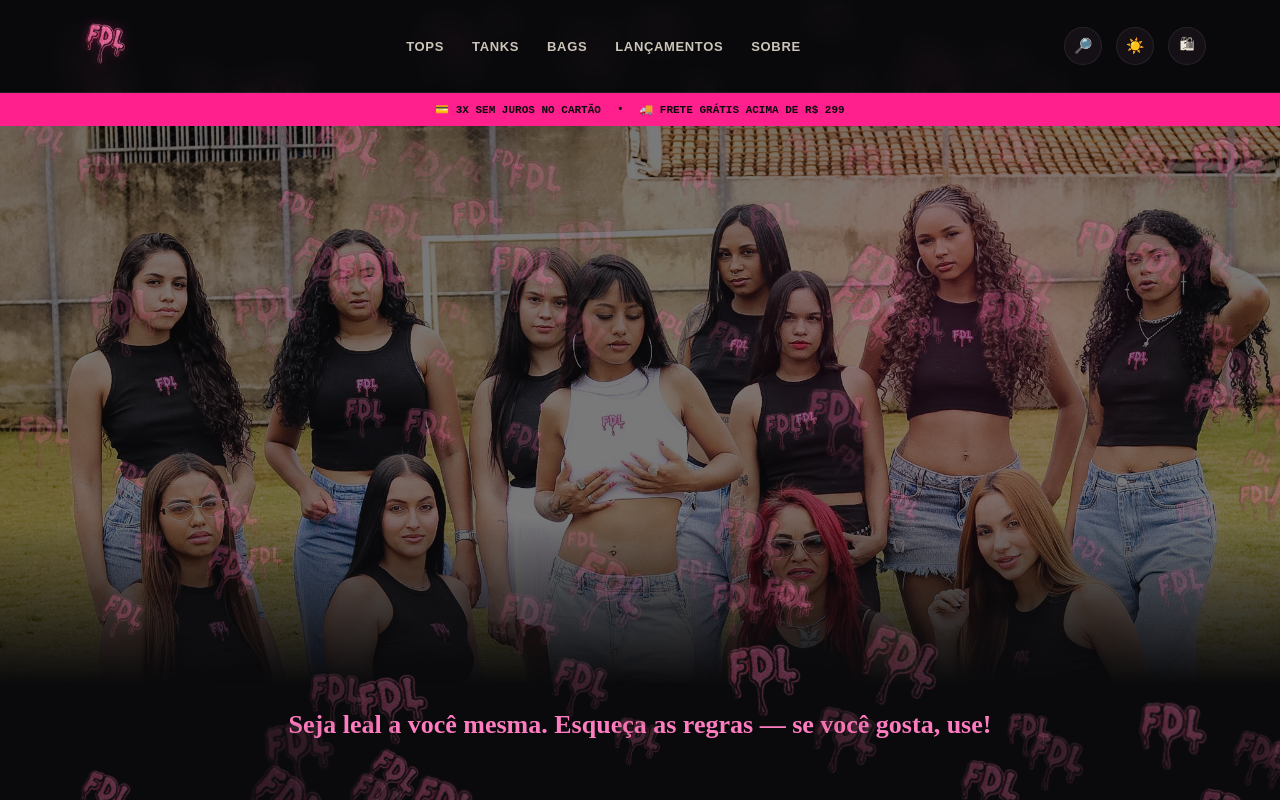
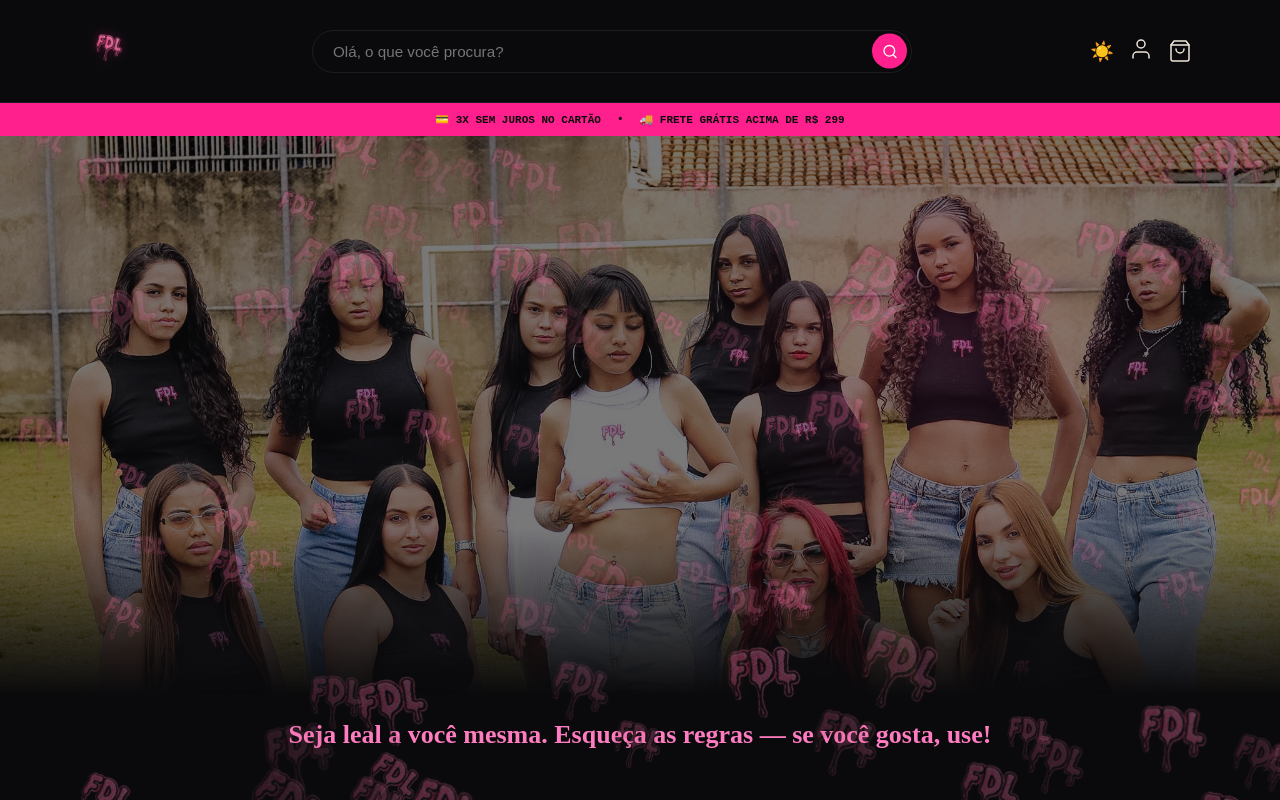
Before and after one commit to SamuelcCouto/fidele, a Next.js app: page / in a window 1280 px wide. Shown: the top 800 px of the page. Built offline with nearby package versions, Linux system fonts and the light colour scheme.

Commit message:
reforma na header

```diff
--- a/src/app/globals.css
+++ b/src/app/globals.css
@@ -653,3 +653,160 @@ body.light-theme footer {
 .shake-animation {
   animation: shakeError 0.4s ease-in-out;
 }
+/* ==========================
+   NOVO CABEÇALHO (LUS INSPIRATION)
+   ========================== */
+header {
+  position: relative;
+  z-index: 100;
+  padding: 15px 5%;
+  border-bottom: 1px solid var(--line);
+  background: var(--bg);
+}
+.nav-row {
+  display: flex;
+  align-items: center;
+  justify-content: space-between;
+  gap: 20px;
+}
+/* Barra de Pesquisa */
+.search-container {
+  flex: 1;
+  max-width: 600px;
+  position: relative;
+  display: none; /* Escondido no mobile, mostramos no desktop */
+}
+.search-input {
+  width: 100%;
+  padding: 12px 20px;
+  border-radius: 30px;
+  border: 1px solid var(--line);
+  background: transparent;
+  color: var(--cream);
+  font-size: 0.95rem;
+  outline: none;
+  transition: 0.3s;
+}
+.search-input:focus {
+  border-color: var(--pink);
+}
+.search-btn-inside {
+  position: absolute;
+  right: 5px;
+  top: 50%;
+  transform: translateY(-50%);
+  background: var(--pink);
+  border: none;
+  border-radius: 50%;
+  width: 35px;
+  height: 35px;
+  display: flex;
+  justify-content: center;
+  align-items: center;
+  cursor: pointer;
+  color: #fff;
+}
+
+/* Ícones SVG Modernos */
+.nav-icons {
+  display: flex;
+  align-items: center;
+  gap: 15px;
+}
+.icon-svg {
+  width: 24px;
+  height: 24px;
+  fill: none;
+  stroke: var(--cream);
+  stroke-width: 1.5;
+  stroke-linecap: round;
+  stroke-linejoin: round;
+  cursor: pointer;
+  transition: 0.2s;
+}
+.icon-svg:hover {
+  stroke: var(--pink);
+}
+/* O botão do carrinho precisa ser relativo para a bolinha vermelha ficar por cima */
+.cart-wrapper {
+  position: relative;
+  display: flex;
+  align-items: center;
+  cursor: pointer;
+}
+.cart-wrapper .cart-count {
+  position: absolute;
+  top: -8px;
+  right: -8px;
+  background: var(--pink);
+  color: #fff;
+  font-size: 0.7rem;
+  font-weight: bold;
+  width: 18px;
+  height: 18px;
+  border-radius: 50%;
+  display: flex;
+  justify-content: center;
+  align-items: center;
+}
+
+/* ==========================
+   MENU LATERAL MOBILE (HAMBÚRGUER)
+   ========================== */
+.mobile-menu-drawer {
+  position: fixed;
+  top: 0; left: -350px; width: 300px; max-width: 85vw; height: 100vh;
+  background: var(--bg);
+  border-right: 1px solid var(--line);
+  z-index: 1000;
+  display: flex;
+  flex-direction: column;
+  transition: left 0.3s ease;
+  box-shadow: 5px 0 20px rgba(0,0,0,0.8);
+}
+.cart-overlay.open .mobile-menu-drawer {
+  left: 0;
+}
+.mobile-menu-content {
+  padding: 30px;
+  display: flex;
+  flex-direction: column;
+  gap: 20px;
+  flex: 1;
+  overflow-y: auto;
+}
+.mobile-link {
+  color: var(--cream);
+  text-decoration: none;
+  font-size: 1.1rem;
+  font-weight: 500;
+  transition: 0.2s;
+}
+.mobile-link:hover {
+  color: var(--pink);
+  padding-left: 5px;
+}
+.mobile-menu-footer {
+  padding: 20px 30px;
+  border-top: 1px solid var(--line);
+  display: flex;
+  align-items: center;
+  gap: 10px;
+  font-size: 0.9rem;
+  color: var(--cream);
+  cursor: pointer;
+}
+
+/* Responsividade Mobile */
+@media (max-width: 768px) {
+  .search-container { display: none; }
+  .nav-row { justify-content: space-between; }
+  .links { display: none; } /* Esconde os links centrais no mobile */
+  /* Mostra o ícone de lupa solto no mobile */
+  .mobile-search-icon { display: block; }
+}
+@media (min-width: 769px) {
+  .burger { display: none; } /* Esconde o hambúrguer no desktop */
+  .search-container { display: block; }
+  .mobile-search-icon { display: none; }
+}
--- a/src/components/Header.tsx
+++ b/src/components/Header.tsx
@@ -2,12 +2,13 @@
 import { useEffect, useRef, useState } from "react";
 import { useCart } from "@/contexts/CartContext";
 import CartDrawer from "./CartDrawer";
+import MobileMenu from "./MobileMenu"; // 1. Importamos o menu
 
 export default function Header() {
   const logoRef = useRef<HTMLImageElement>(null);
   const [isLight, setIsLight] = useState(false);
+  const [isMenuOpen, setIsMenuOpen] = useState(false); // Controle do Hambúrguer
 
-  // Puxamos tudo do nosso Cérebro Global
   const { cartCount, isCartOpen, setIsCartOpen } = useCart();
 
   useEffect(() => {
@@ -36,33 +37,76 @@ export default function Header() {
     <>
       <header>
         <div className="nav-row">
+
+          {/* ESQUERDA: Ícone Hambúrguer (Só aparece no Mobile) */}
+          <div className="burger" onClick={() => setIsMenuOpen(true)}>
+            <svg className="icon-svg" viewBox="0 0 24 24">
+              <line x1="3" y1="12" x2="21" y2="12"></line>
+              <line x1="3" y1="6" x2="21" y2="6"></line>
+              <line x1="3" y1="18" x2="21" y2="18"></line>
+            </svg>
+          </div>
+
+          {/* CENTRO-ESQUERDA: Logo */}
           <div className="brand">
             <div className="brand-name">
-              <img src="/img/Fidele-logocabecalho.png" alt="FIDÈLE" ref={logoRef} />
+              <a href="/">
+                <img src="/img/Fidele-logocabecalho.png" alt="FIDÈLE" ref={logoRef} style={{ maxHeight: '40px' }} />
+              </a>
             </div>
           </div>
-          <nav className="links">
-            <a href="#">Tops</a>
-            <a href="#">Tanks</a>
-            <a href="#">Bags</a>
-            <a href="#">Lançamentos</a>
-            <a href="#">Sobre</a>
-          </nav>
+
+          {/* CENTRO: Barra de Pesquisa (Aparece no Desktop) */}
+          <div className="search-container">
+            <input type="text" className="search-input" placeholder="Olá, o que você procura?" />
+            <button className="search-btn-inside">
+              <svg viewBox="0 0 24 24" width="16" height="16" fill="none" stroke="currentColor" strokeWidth="2" strokeLinecap="round" strokeLinejoin="round">
+                <circle cx="11" cy="11" r="8"></circle>
+                <line x1="21" y1="21" x2="16.65" y2="16.65"></line>
+              </svg>
+            </button>
+          </div>
+
+          {/* DIREITA: Ícones de Ação */}
           <div className="nav-icons">
-            <div className="icon-btn burger">☰</div>
-            <div className="icon-btn">🔎</div>
-            <div className="icon-btn theme-toggle" onClick={toggleTheme}>
+            {/* Tema */}
+            <div style={{ cursor: 'pointer', fontSize: '1.2rem' }} onClick={toggleTheme} title="Trocar Tema">
               {isLight ? '🌙' : '☀️'}
             </div>
-            <div className="icon-btn cart" onClick={() => setIsCartOpen(true)}>
-              🛍
+
+            {/* Lupa solta (Só aparece no Mobile) */}
+            <div className="mobile-search-icon">
+              <svg className="icon-svg" viewBox="0 0 24 24">
+                <circle cx="11" cy="11" r="8"></circle>
+                <line x1="21" y1="21" x2="16.65" y2="16.65"></line>
+              </svg>
+            </div>
+
+            {/* Ícone de Login/Usuário */}
+            <div onClick={() => alert("Login / Cashback em breve!")} title="Minha Conta">
+              <svg className="icon-svg" viewBox="0 0 24 24">
+                <path d="M20 21v-2a4 4 0 0 0-4-4H8a4 4 0 0 0-4 4v2"></path>
+                <circle cx="12" cy="7" r="4"></circle>
+              </svg>
+            </div>
+
+            {/* Ícone da Sacola Elegante */}
+            <div className="cart-wrapper" onClick={() => setIsCartOpen(true)}>
+              <svg className="icon-svg" viewBox="0 0 24 24">
+                <path d="M6 2L3 6v14a2 2 0 0 0 2 2h14a2 2 0 0 0 2-2V6l-3-4z"></path>
+                <line x1="3" y1="6" x2="21" y2="6"></line>
+                <path d="M16 10a4 4 0 0 1-8 0"></path>
+              </svg>
               {cartCount > 0 && <span className="cart-count">{cartCount}</span>}
             </div>
           </div>
+
         </div>
       </header>
 
+      {/* Nossos Menus que deslizam */}
       <CartDrawer isOpen={isCartOpen} onClose={() => setIsCartOpen(false)} />
+      <MobileMenu isOpen={isMenuOpen} onClose={() => setIsMenuOpen(false)} />
     </>
   );
 }
--- /dev/null
+++ b/src/components/MobileMenu.tsx
@@ -0,0 +1,45 @@
+"use client";
+
+interface MobileMenuProps {
+  isOpen: boolean;
+  onClose: () => void;
+}
+
+export default function MobileMenu({ isOpen, onClose }: MobileMenuProps) {
+  return (
+    <div className={`cart-overlay ${isOpen ? "open" : ""}`} onClick={onClose}>
+      {/* O clique dentro do menu não fecha o overlay */}
+      <div className="mobile-menu-drawer" onClick={(e) => e.stopPropagation()}>
+
+        <div className="cart-header">
+          <h2 style={{ fontSize: '1.2rem' }}>Menu</h2>
+          <button className="close-cart" onClick={onClose}>✖</button>
+        </div>
+
+        <nav className="mobile-menu-content">
+          <a href="/" className="mobile-link" onClick={onClose}>Início</a>
+          <a href="#" className="mobile-link" onClick={onClose}>Produtos</a>
+          <a href="#" className="mobile-link" onClick={onClose}>Contato</a>
+          <a href="#" className="mobile-link" onClick={onClose}>Como Comprar</a>
+          <a href="#" className="mobile-link" onClick={onClose}>Trocas e Devoluções</a>
+          <a href="#" className="mobile-link" onClick={onClose}>Quem Somos</a>
+          <a href="#" className="mobile-link" onClick={onClose}>Perguntas Frequentes</a>
+          <a href="#" className="mobile-link" onClick={onClose}>Link na bio</a>
+        </nav>
+
+        <div
+          className="mobile-menu-footer"
+          onClick={() => alert("Área de Login / Cashback será desenvolvida em breve!")}
+        >
+          {/* Ícone de Usuário Pequeno */}
+          <svg viewBox="0 0 24 24" width="20" height="20" fill="none" stroke="currentColor" strokeWidth="2" strokeLinecap="round" strokeLinejoin="round">
+            <path d="M20 21v-2a4 4 0 0 0-4-4H8a4 4 0 0 0-4 4v2"></path>
+            <circle cx="12" cy="7" r="4"></circle>
+          </svg>
+          <span>Iniciar sessão . Criar uma conta</span>
+        </div>
+
+      </div>
+    </div>
+  );
+}
```
